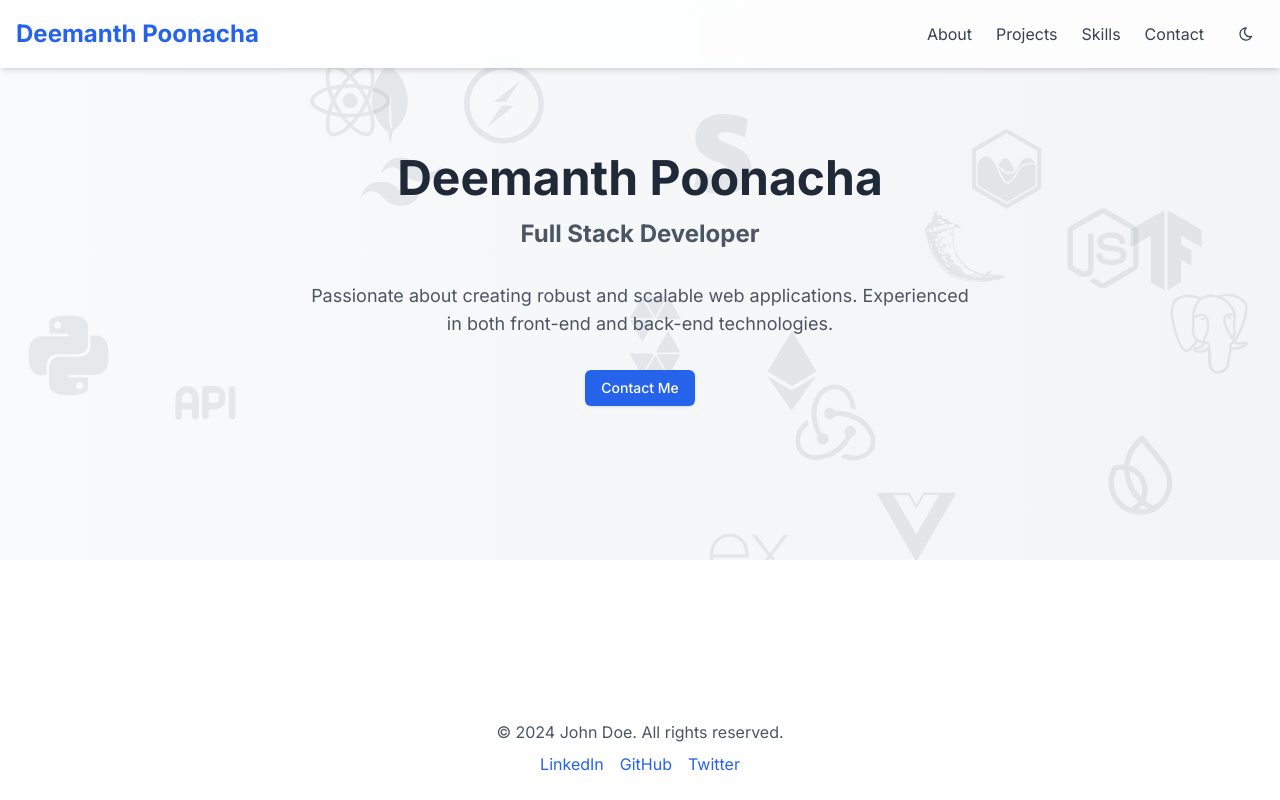
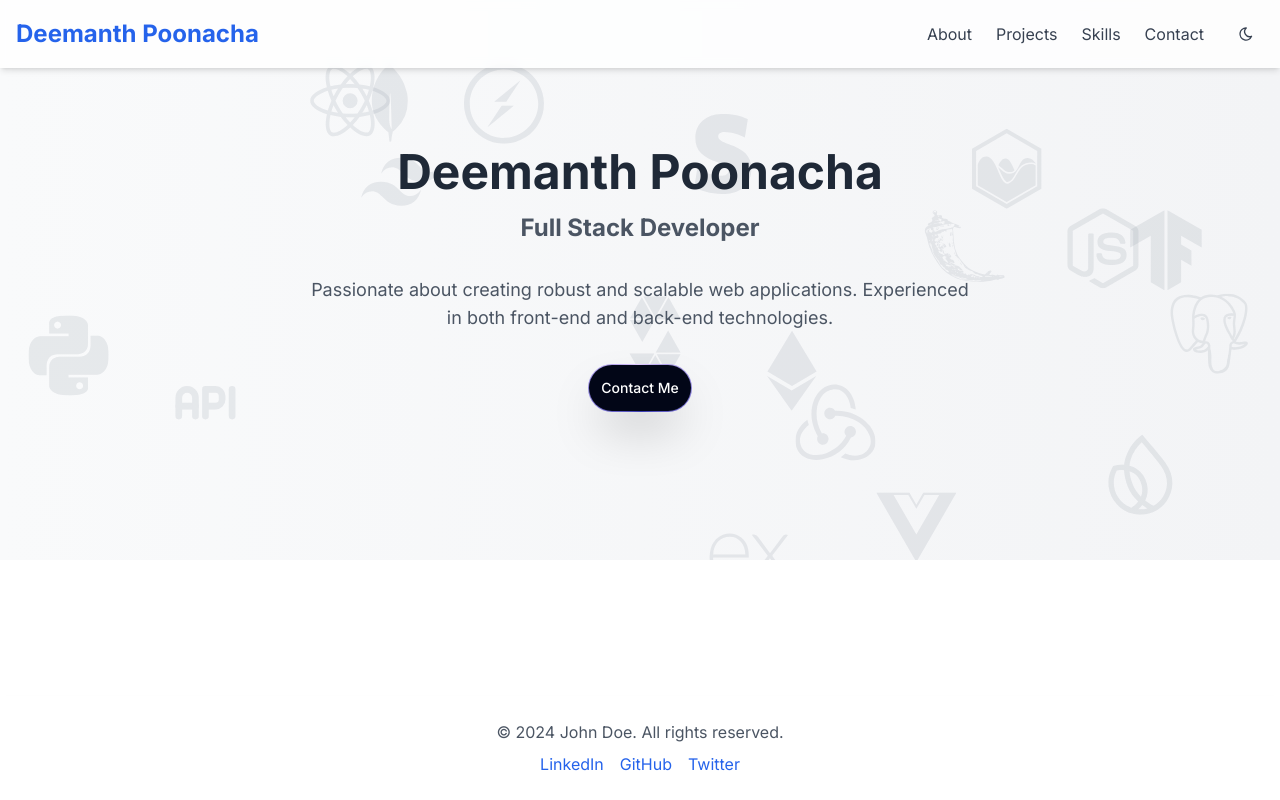
Before and after one commit to DeemanthPoonacha/portfolio, a Next.js app: page / in a window 1280 px wide. Built offline with nearby package versions, Linux system fonts and the light colour scheme.

Commit message:
Project restructured

```diff
--- a/app/layout.tsx
+++ b/app/layout.tsx
@@ -2,8 +2,8 @@
 import type { Metadata } from "next";
 import { Inter } from "next/font/google";
 import { ThemeProvider } from "@/components/theme-provider";
-import Header from "@/components/header";
-import Footer from "@/components/footer";
+import Header from "@/components/sections/header";
+import Footer from "@/components/sections/footer";
 
 const inter = Inter({ subsets: ["latin"] });
 
--- a/app/page.tsx
+++ b/app/page.tsx
@@ -1,4 +1,4 @@
-import Hero from "@/components/hero";
+import Hero from "@/components/sections/hero";
 
 export default function Home() {
   return (
--- a/components/hero.tsx
+++ b/components/sections/hero.tsx
@@ -2,7 +2,7 @@
 
 import { Button } from "@/components/ui/button";
 import { motion } from "framer-motion";
-import FloatingLogos from "./floating-logo";
+import FloatingLogos from "../floating-logo";
 
 export default function Hero() {
   return (
@@ -23,9 +23,13 @@
             Passionate about creating robust and scalable web applications.
             Experienced in both front-end and back-end technologies.
           </p>
-          <Button asChild className="bg-primary text-white hover:bg-primary/90">
-            <a href="#contact">Contact Me</a>
-          </Button>
+
+          <button className="relative inline-flex h-12 overflow-hidden rounded-full p-[1px] focus:outline-none focus:ring-2 focus:ring-slate-400 focus:ring-offset-2 focus:ring-offset-slate-50 shadow-2xl">
+            <span className="absolute inset-[-1000%] animate-[spin_2s_linear_infinite] bg-[conic-gradient(from_90deg_at_50%_50%,#E2CBFF_0%,#393BB2_50%,#E2CBFF_100%)]" />
+            <span className="inline-flex h-full w-full cursor-pointer items-center justify-center rounded-full bg-slate-950 px-3 py-1 text-sm font-medium text-white backdrop-blur-3xl">
+              <a href="#contact">Contact Me</a>
+            </span>
+          </button>
         </motion.div>
       </div>
       <FloatingLogos />
```
Also changed, not shown: components/sections/footer.tsx (renamed from components/footer.tsx), components/sections/header.tsx (renamed from components/header.tsx).
